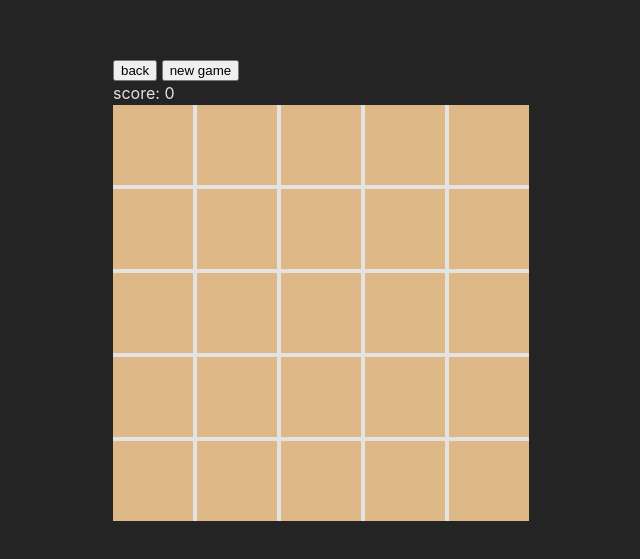
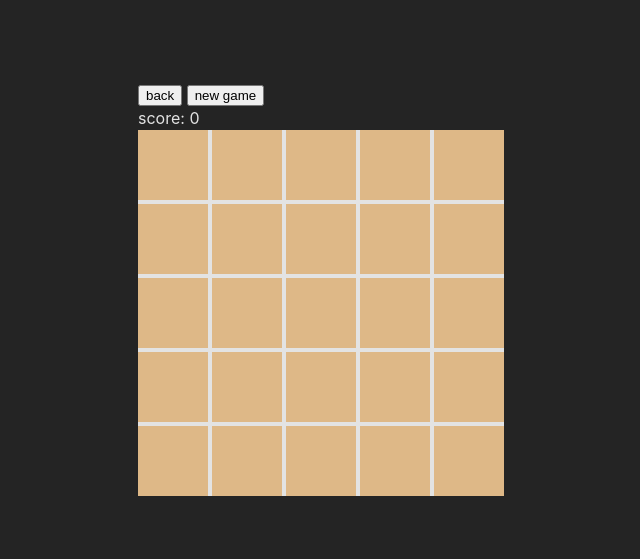
Before and after one commit to Stanislav-Korneev/2048, a website built with Vite: page index.html in a window 1280 px wide. Shown: the part 111-670 px from the top of the page, without its empty margins (319-959 px from the left). Built offline with nearby package versions, Linux system fonts and the light colour scheme.

Commit message:
change dev styles

```diff
--- a/src/style.css
+++ b/src/style.css
@@ -27,7 +27,7 @@ body {
 }
 
 .grid {
-  max-width: 420px;
+  max-width: 370px;
   display: grid;
   grid-template-rows: 1fr 1fr 1fr 1fr 1fr;
   grid-template-columns: 1fr 1fr 1fr 1fr 1fr;
@@ -41,7 +41,7 @@ body {
   display: flex;
   justify-content: center;
   align-items: center;
-  width: 80px;
-  height: 80px;
+  width: 70px;
+  height: 70px;
   background-color: burlywood;
 }
```
